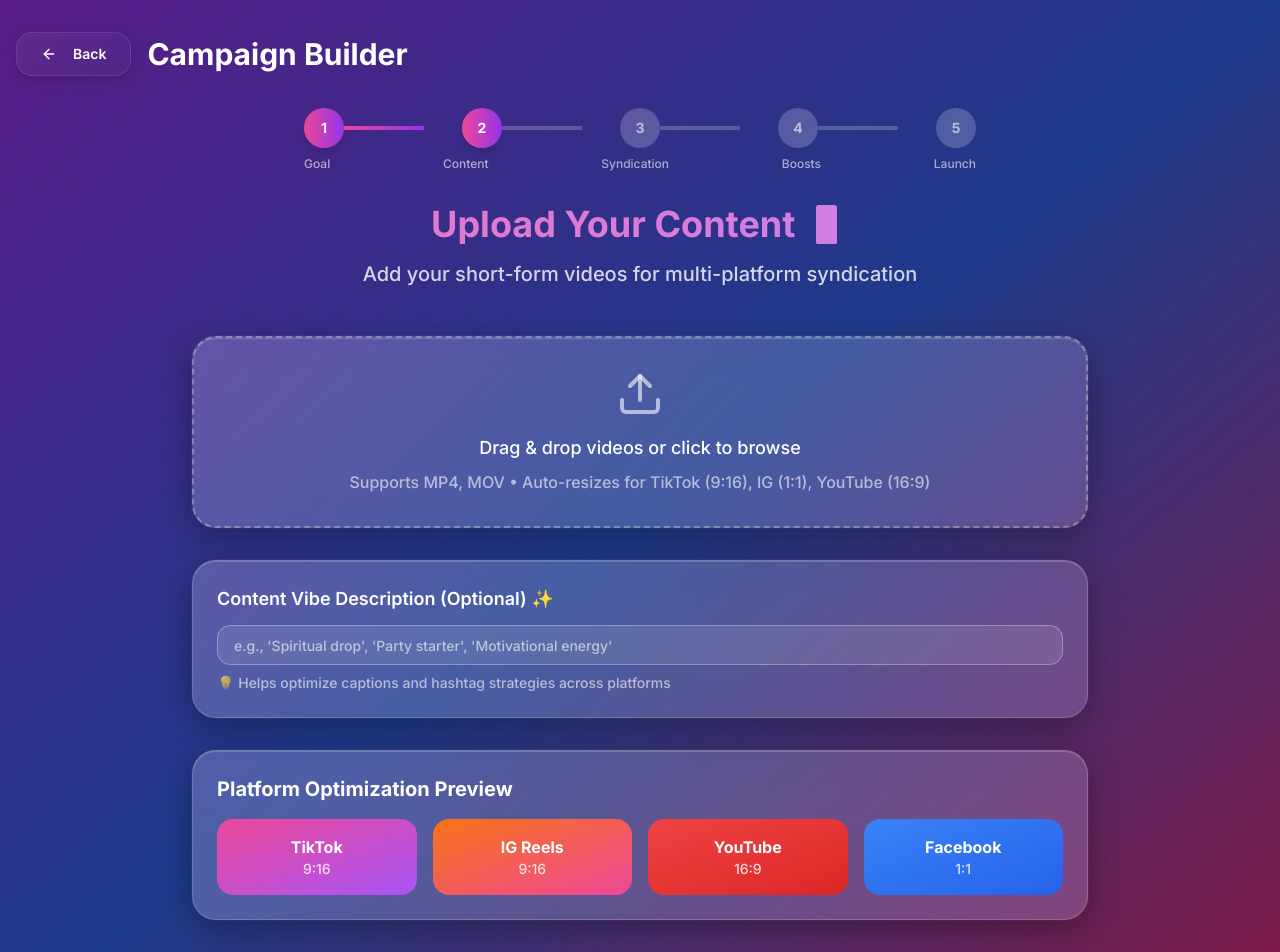
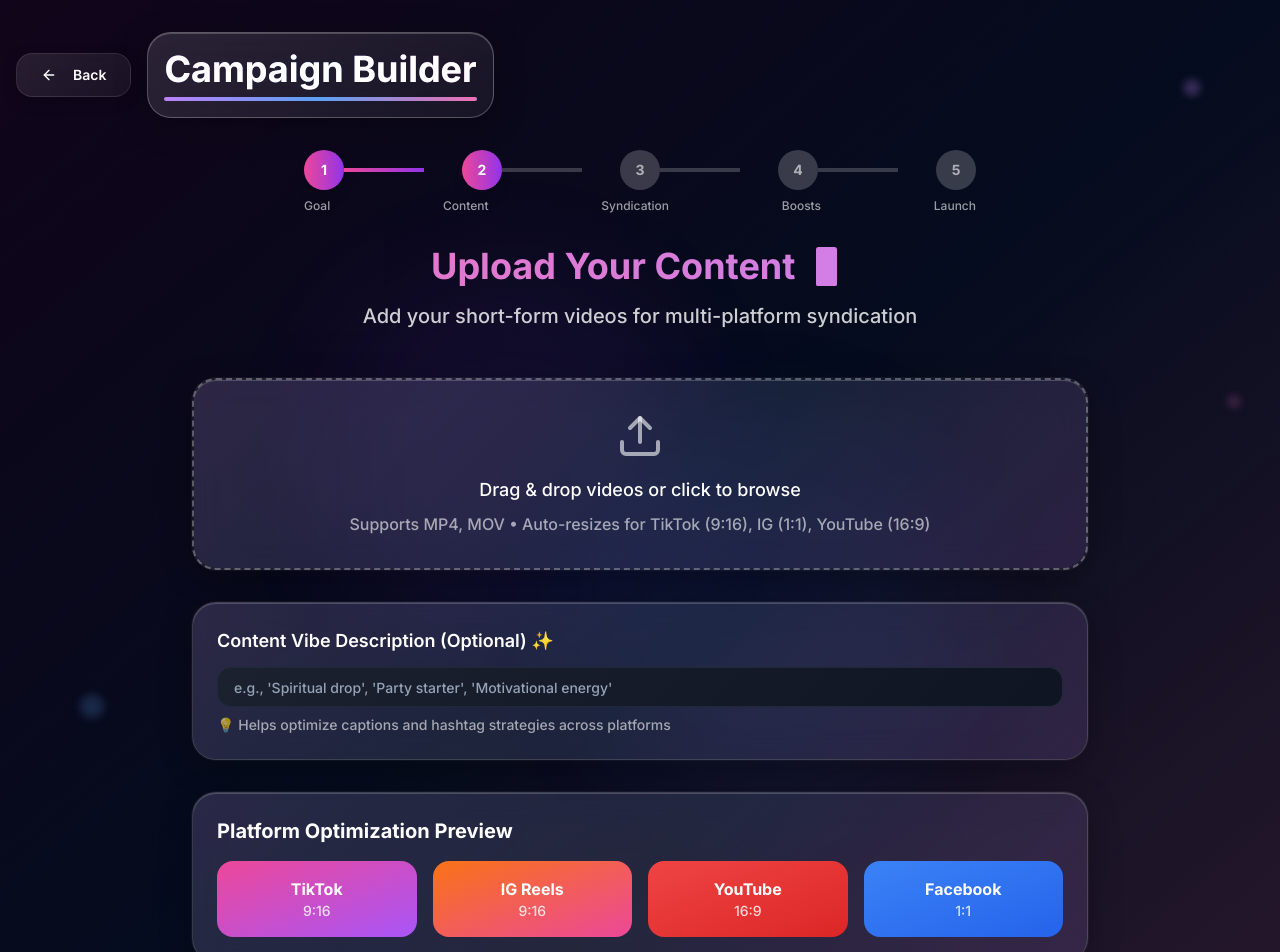
Before and after one commit to Content-Engine/content-engine-mvp-3-30, a React (Vite) app: page /campaign-builder/step-2 in a window 1280 px wide. Shown: the top 952 px of the page. Built offline with nearby package versions, Linux system fonts and the light colour scheme.

Commit message:
Fix: Dark background consistency
Ensured consistent dark background across the app.

```diff
--- a/src/pages/CampaignBuilderStep2.tsx
+++ b/src/pages/CampaignBuilderStep2.tsx
@@ -51,19 +51,29 @@ const CampaignBuilderStep2 = () => {
   };
 
   return (
-    <div className="min-h-screen bg-gradient-to-br from-purple-900 via-blue-900 to-pink-900">
-      <div className="container mx-auto px-4 py-8">
+    <div className="min-h-screen bg-gradient-to-br from-black via-gray-950 to-gray-900 relative">
+      {/* Ambient background effects */}
+      <div className="absolute inset-0 bg-gradient-to-br from-purple-900/20 via-blue-900/10 to-pink-900/20 animate-float"></div>
+      <div className="absolute top-1/4 left-1/4 w-96 h-96 bg-purple-600/10 rounded-full blur-3xl animate-pulse"></div>
+      <div className="absolute bottom-1/4 right-1/4 w-96 h-96 bg-blue-600/10 rounded-full blur-3xl animate-pulse delay-1000"></div>
+
+      <div className="container mx-auto px-4 py-8 relative z-10">
         {/* Header */}
         <div className="flex items-center mb-8">
           <Button
             variant="ghost"
             onClick={() => navigate('/campaign-builder/step-1')}
-            className="text-white hover:bg-white/10 mr-4"
+            className="glass-button text-white hover:bg-white/15 mr-4 backdrop-blur-xl border border-white/10"
           >
             <ArrowLeft className="h-4 w-4 mr-2" />
             Back
           </Button>
-          <h1 className="text-3xl font-bold text-white">Campaign Builder</h1>
+          <div className="glass-card-strong p-4 animate-fade-in">
+            <h1 className="text-4xl font-bold text-white bg-gradient-to-r from-purple-400 via-blue-400 to-pink-400 bg-clip-text text-transparent drop-shadow-2xl">
+              Campaign Builder
+            </h1>
+            <div className="h-1 w-full bg-gradient-to-r from-purple-400 via-blue-400 to-pink-400 rounded-full mt-2 animate-shimmer"></div>
+          </div>
         </div>
 
         <ProgressBar currentStep={2} totalSteps={5} />
@@ -80,7 +90,7 @@ const CampaignBuilderStep2 = () => {
 
         <div className="max-w-4xl mx-auto space-y-8">
           {/* Upload Area */}
-          <Card className="bg-white/10 border-2 border-dashed border-white/30 hover:border-white/50 transition-colors">
+          <Card className="glass-card border-2 border-dashed border-white/30 hover:border-white/50 transition-colors">
             <CardContent className="p-8">
               <div {...getRootProps()} className="text-center cursor-pointer">
                 <input {...getInputProps()} />
@@ -103,7 +113,7 @@ const CampaignBuilderStep2 = () => {
 
           {/* Uploaded Files */}
           {uploadedFiles.length > 0 && (
-            <Card className="bg-white/10 border-white/20">
+            <Card className="glass-card">
               <CardContent className="p-6">
                 <h3 className="text-xl font-bold text-white mb-4">Uploaded Content ({uploadedFiles.length})</h3>
                 <div className="grid grid-cols-2 md:grid-cols-3 lg:grid-cols-4 gap-4">
@@ -131,7 +141,7 @@ const CampaignBuilderStep2 = () => {
           )}
 
           {/* Vibe Description */}
-          <Card className="bg-white/10 border-white/20">
+          <Card className="glass-card">
             <CardContent className="p-6">
               <Label htmlFor="vibe" className="text-white text-lg font-semibold mb-3 block">
                 Content Vibe Description (Optional) ✨
@@ -141,7 +151,7 @@ const CampaignBuilderStep2 = () => {
                 placeholder="e.g., 'Spiritual drop', 'Party starter', 'Motivational energy'"
                 value={vibeDescription}
                 onChange={(e) => setVibeDescription(e.target.value)}
-                className="bg-white/10 border-white/30 text-white placeholder:text-white/60 text-lg p-4"
+                className="glass-input text-lg p-4"
               />
               <p className="text-white/60 text-sm mt-2">
                 💡 Helps optimize captions and hashtag strategies across platforms
@@ -150,7 +160,7 @@ const CampaignBuilderStep2 = () => {
           </Card>
 
           {/* Platform Preview */}
-          <Card className="bg-white/10 border-white/20">
+          <Card className="glass-card">
             <CardContent className="p-6">
               <h3 className="text-xl font-bold text-white mb-4">Platform Optimization Preview</h3>
               <div className="grid grid-cols-2 md:grid-cols-4 gap-4">
@@ -174,7 +184,7 @@ const CampaignBuilderStep2 = () => {
             <Button
               variant="outline"
               onClick={() => navigate('/campaign-builder/step-1')}
-              className="border-white/30 text-white hover:bg-white/10"
+              className="glass-button text-white hover:bg-white/10"
             >
               <ArrowLeft className="h-4 w-4 mr-2" />
               Back
@@ -182,12 +192,17 @@ const CampaignBuilderStep2 = () => {
             <Button
               onClick={handleNext}
               disabled={uploadedFiles.length === 0}
-              className="bg-gradient-to-r from-pink-500 to-purple-600 hover:from-pink-600 hover:to-purple-700 text-white font-bold px-8"
+              className="glass-button-primary text-white font-bold px-8"
             >
               Next: Choose Syndication Tier
             </Button>
           </div>
         </div>
+
+        {/* Floating decorative elements */}
+        <div className="fixed top-20 right-20 w-4 h-4 bg-purple-400/30 rounded-full blur-sm animate-float"></div>
+        <div className="fixed bottom-20 left-20 w-6 h-6 bg-blue-400/20 rounded-full blur-sm animate-float delay-500"></div>
+        <div className="fixed top-1/2 right-10 w-3 h-3 bg-pink-400/25 rounded-full blur-sm animate-float delay-1000"></div>
       </div>
     </div>
   );
```
